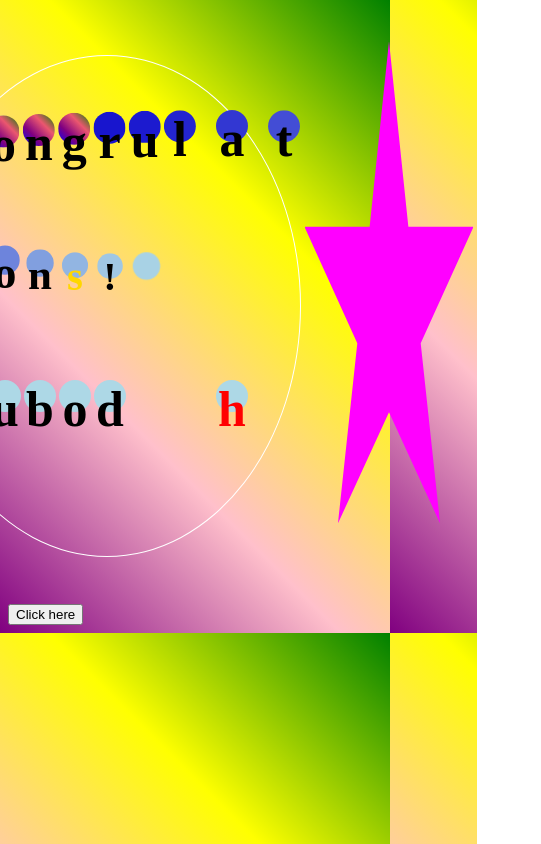
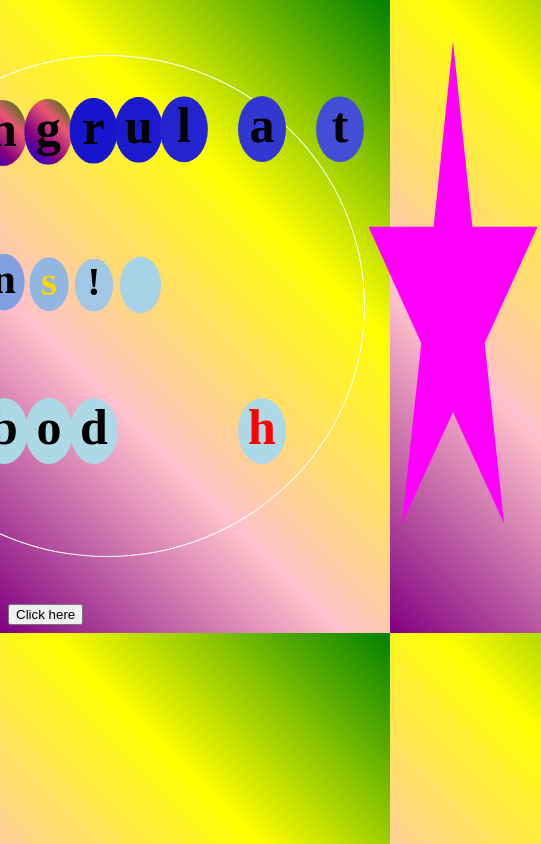
Before and after one commit to sacrajah/subodh, a plain HTML site: page index.html in a window 390 px wide. Shown: the whole page, 541 px wide, since content can reach past the window. Drawn offline with Linux system fonts and the light colour scheme.

Commit message:
Update index.html

```diff
--- a/index.html
+++ b/index.html
@@ -97,7 +97,7 @@ border-radius: 50%;
             width: 600px;
             height: 500px;
             grid-template-columns: repeat(6, 15px);
-            gap:20px;
+            grid-gap:30px;
             border:1px solid white;
 background-image: url('./subodh.jpg');
 background-size: cover;
@@ -116,9 +116,10 @@ border-radius: 50%;
   .loader li {
 margin-top: 50px;
 font-size: 16px;
-             width: 2rem;
-            height: 2rem;
-  }
+             width: 3rem;
+            height: 3rem;
+  padding-bottom: 18px;
+	}
 }
 
 @media screen and (max-width: 700px) {
```
